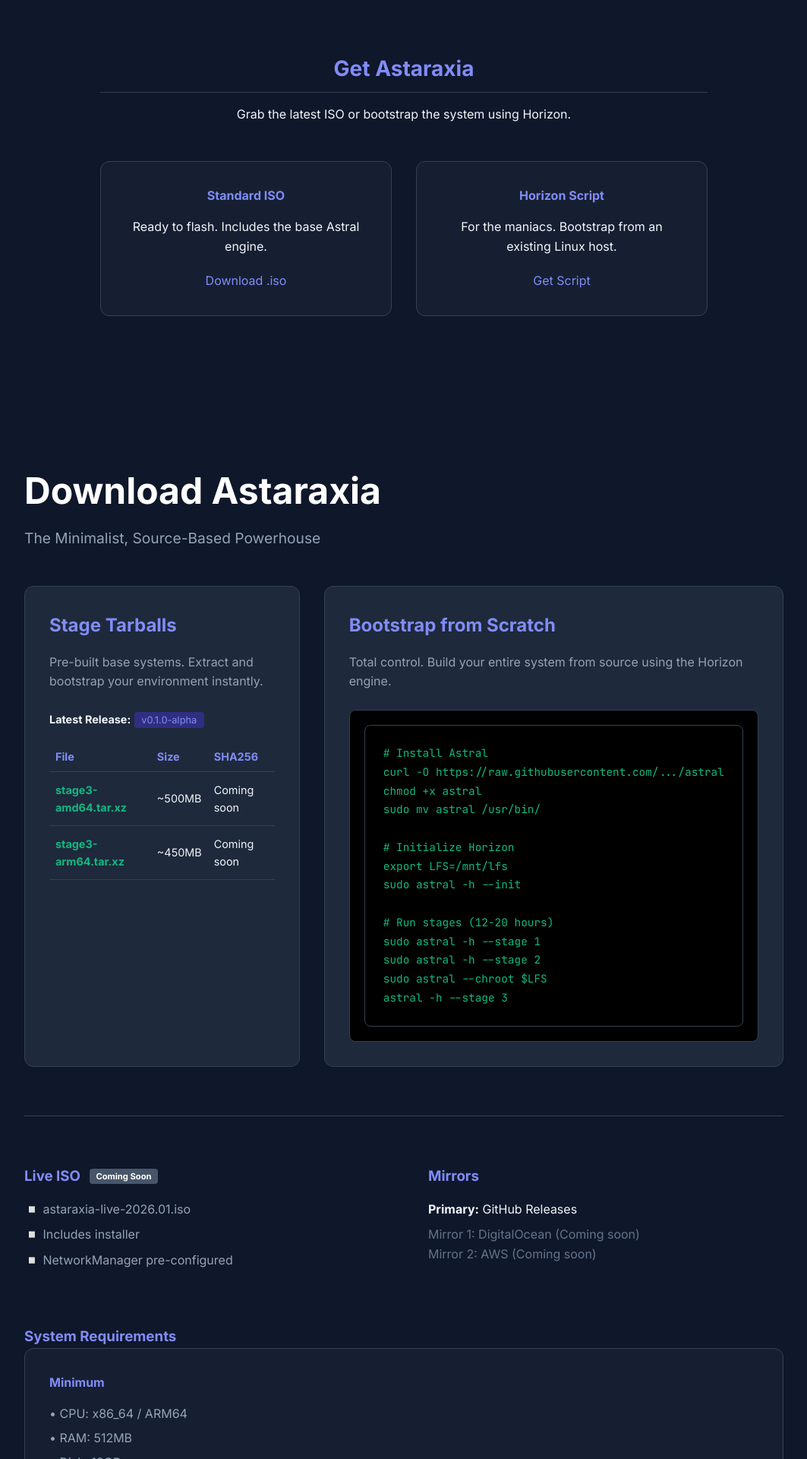
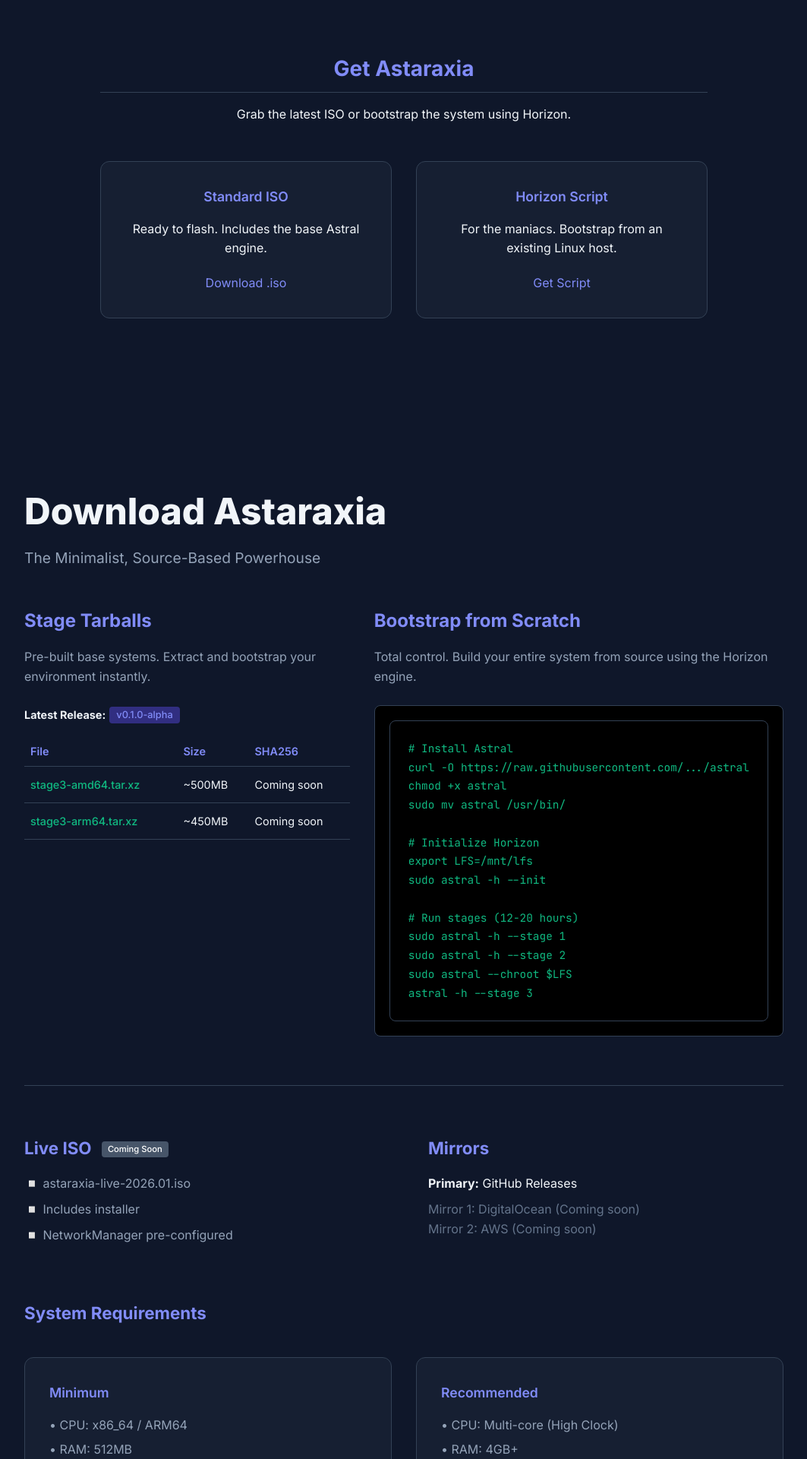
Before and after one commit to Astaraxia-Linux/astaraxia-linux.github.io, a Jekyll site: the page built from download.html, in a window 1280 px wide. Shown: the part 336-2256 px from the top of the page at 76% size, without its empty margins (108-1171 px from the left). Built offline with Jekyll 4.4.1, drawn with Linux system fonts in a browser that asks for light colours.

Commit message:
Update download.html

```diff
--- a/download.html
+++ b/download.html
@@ -4,18 +4,9 @@
 ---
 
 <style>
-    /* Force alignment with Index.html aesthetic */
-    :root {
-        --primary: #818cf8;
-        --bg: #0f172a;        /* Background */
-        --card-bg: #1e293b;   /* cards */
-        --text: #f1f5f9;      /* Near white */
-        --text-dim: #94a3b8;  /* Muted */
-        --accent: #10b981;    /* code/links */
-        --border: #334155;
-    }
+    /* DON'T redefine :root variables - inherit from default.html layout */
 
-    /* Apply background to the entire section to prevent blending */
+    /* Page-specific wrapper */
     .download-page-wrapper {
         background-color: var(--bg);
         min-height: 100vh;
@@ -28,8 +19,20 @@
         margin: 0 auto;
     }
 
-    .download-content h1 { font-size: 3rem; margin-bottom: 0.5rem; color: #fff; }
-    .subtitle { color: var(--text-dim); font-size: 1.2rem; margin-bottom: 3rem; }
+    /* Use consistent heading styles that inherit font-family */
+    .download-content h1 {
+        font-size: 3rem;
+        margin-bottom: 0.5rem;
+        color: var(--text);
+        font-weight: 800;
+    }
+
+    .subtitle {
+        color: var(--text-dim);
+        font-size: 1.2rem;
+        margin-bottom: 3rem;
+        font-weight: 400;
+    }
 
     .card-grid {
         display: grid;
@@ -38,17 +41,20 @@
         margin-bottom: 4rem;
     }
 
-    .card {
-        background: var(--card-bg);
-        padding: 2rem;
-        border-radius: 12px;
-        border: 1px solid var(--border);
+    /* Cards inherit from default.html .card styles */
+    .card h2 {
+        color: var(--primary);
+        margin-bottom: 1rem;
+        font-size: 1.5rem;
+        font-weight: 700;
     }
 
-    .card h2 { color: var(--primary); margin-bottom: 1rem; font-size: 1.5rem; }
-    .card p { color: var(--text-dim); margin-bottom: 1.5rem; }
+    .card p {
+        color: var(--text-dim);
+        margin-bottom: 1.5rem;
+    }
 
-    /* Table Styling - Fixed Contrast */
+    /* Table Styling */
     .download-table {
         width: 100%;
         border-collapse: collapse;
@@ -61,6 +67,7 @@
         color: var(--primary);
         border-bottom: 1px solid var(--border);
         padding: 0.5rem;
+        font-weight: 600;
     }
 
     .download-table td {
@@ -69,7 +76,12 @@
         color: var(--text);
     }
 
-    .download-table a { color: var(--accent); text-decoration: none; font-weight: bold; }
+    .download-table a {
+        color: var(--accent);
+        text-decoration: none;
+        font-weight: 500;
+    }
+
     .download-table a:hover { text-decoration: underline; }
 
     .badge {
@@ -78,27 +90,44 @@
         padding: 0.2rem 0.6rem;
         border-radius: 4px;
         font-size: 0.8rem;
+        font-weight: 500;
     }
 
-    /* Terminal Style for Bootstrap */
+    /* Code blocks inherit from default.html but add page-specific tweaks */
     .code-block {
         background: #000;
         padding: 1.2rem;
         border-radius: 8px;
         border: 1px solid var(--border);
-        font-family: 'Cascadia Code', 'Fira Code', monospace;
+        font-family: 'JetBrains Mono', 'Fira Code', monospace;
         font-size: 0.85rem;
         overflow-x: auto;
     }
+
     .code-block pre { margin: 0; }
     .code-block code { color: var(--accent); }
 
-    hr { border: 0; border-top: 1px solid var(--border); margin: 4rem 0; }
+    hr {
+        border: 0;
+        border-top: 1px solid var(--border);
+        margin: 4rem 0;
+    }
 
-    /* Flex Layout for ISO/Mirrors */
-    .flex-row { display: flex; gap: 4rem; margin-bottom: 4rem; }
+    /* ISO/Mirrors section */
+    .flex-row {
+        display: flex;
+        gap: 4rem;
+        margin-bottom: 4rem;
+    }
+
     .col { flex: 1; }
-    .col h3 { color: var(--primary); margin-bottom: 1rem; }
+
+    .col h3 {
+        color: var(--primary);
+        margin-bottom: 1rem;
+        font-weight: 700;
+        font-size: 1.4rem;
+    }
 
     .status-tag {
         font-size: 0.7rem;
@@ -108,78 +137,63 @@
         border-radius: 4px;
         vertical-align: middle;
         margin-left: 0.5rem;
+        font-weight: 500;
     }
 
-    /* Specs Section */
-    .spec-card {
-        background: rgba(30, 41, 59, 0.5);
-        padding: 2rem; /* Increased padding for breathability */
-        border-radius: 12px;
-        border: 1px solid var(--border);
-        margin-bottom: 1.5rem; /* Space between cards */
-        transition: transform 0.2s ease;
-    }
-
+    /* Specs cards - inherit from default.html .spec-card */
     .spec-card h4 {
         margin-top: 0;
         margin-bottom: 1rem;
         color: var(--primary);
+        font-weight: 600;
+        font-size: 1.1rem;
     }
 
-    /* Spacing for the Card Grid */
-    .card-grid {
-        display: grid;
-        grid-template-columns: 1fr 1fr;
-        gap: 2rem;
-        margin: 2.5rem 0;
+    .spec-card ul {
+        list-style: none;
+        color: var(--text-dim);
     }
-    .spec-card ul { list-style: none; color: var(--text-dim); }
+
     .spec-card li { margin-bottom: 0.4rem; }
 
-    .muted { color: #64748b; }
-
-    blockquote {
-        text-align: center;
-        margin: 2rem auto;
-        padding: 1rem 2rem;
-        max-width: 800px;
-        border-left: none;
-        border-top: 1px solid var(--border);
-        border-bottom: 1px solid var(--border);
+    .muted {
+        color: #64748b;
+        font-weight: 400;
     }
 
-    /* Enhanced Mobile Responsiveness */
+    /* Mobile Responsiveness */
     @media (max-width: 850px) {
-    /* 1. Force the grid to stack */
         .card-grid {
             grid-template-columns: 1fr !important;
         }
 
-    /* 2. Fix the "Rigid" Card Content */
         .card {
             width: 100% !important;
-        min-width: 0 !important; /* Allows the card to shrink smaller than its content */
-        overflow: hidden;         /* Prevents internal content from pushing walls out */
+            min-width: 0 !important;
+            overflow: hidden;
         }
 
-    /* 3. Handle the Table (Stage Tarballs) */
         .download-table {
             display: block;
             width: 100%;
-        overflow-x: auto;         /* Adds horizontal scroll to the table only */
-        white-space: nowrap;      /* Keeps data in one line while scrolling */
+            overflow-x: auto;
+            white-space: nowrap;
             -webkit-overflow-scrolling: touch;
         }
 
-    /* 4. Handle the Code Block (Bootstrap) */
         .code-block {
             width: 100%;
-        overflow-x: auto;         /* Adds scroll to code block */
+            overflow-x: auto;
         }
 
         .code-block pre {
-        white-space: pre;         /* Ensures code doesn't wrap awkwardly */
+            white-space: pre;
             word-wrap: normal;
+        }
+
+        .flex-row {
+            flex-direction: column;
+            gap: 2rem;
         }
     }
 </style>
@@ -284,8 +298,8 @@
         </div>
 
         <div class="specs-section">
-            <h3 style="color: var(--primary);">System Requirements</h3>
-            <div class="specs-grid">
+            <h3 style="color: var(--primary); font-size: 1.4rem; font-weight: 700; margin-bottom: 1.5rem;">System Requirements</h3>
+            <div class="card-grid">
                 <div class="spec-card">
                     <h4>Minimum</h4>
                     <ul>
```
Lines whose indentation alone changed are shown as unchanged.
